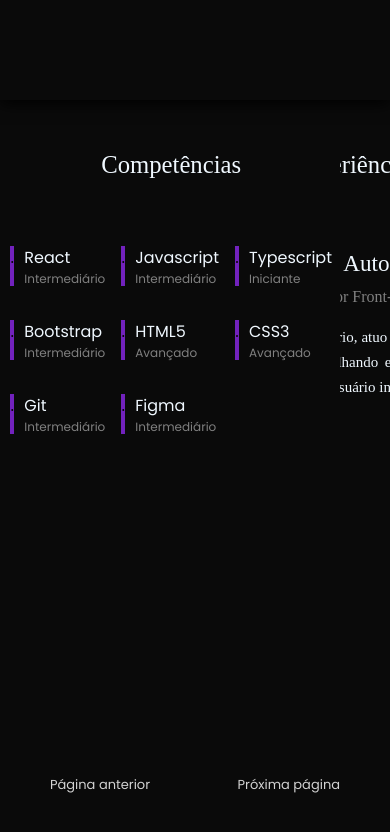
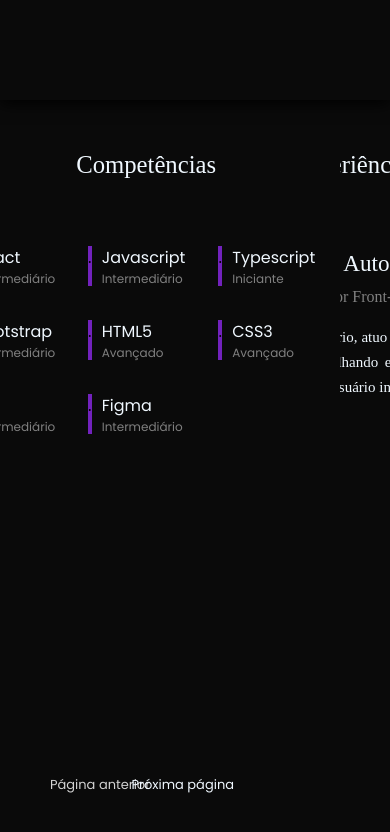
Before and after one commit to washingtonrodriigues/meu-portifolio, a React (Vite) app: page /experience in a window 390 px wide. Shown: the top 832 px of the page. Built offline with nearby package versions, Linux system fonts and the light colour scheme; the HTML template or start-up script is replaced by a standard one; a web font is replaced by a local one.

Commit message:
pequenos ajustes gerais

```diff
--- a/src/Components/Experience/Skills/styles.module.css
+++ b/src/Components/Experience/Skills/styles.module.css
@@ -2,6 +2,7 @@
 
 .skills_table {
   margin-top: 50px;
+  margin-right: 50px;
 }
 
 .skills_p {
--- a/src/Components/Experience/data/exp.json
+++ b/src/Components/Experience/data/exp.json
@@ -5,6 +5,7 @@
     "description": "Como voluntário, atuo na criação de aplicações web utilizando ReactJs, trabalhando em equipe para projetar e implementar interfaces de usuário intuitivas e de alta qualidade.",
     "technologies": [],
     "start": "Jun 2023",
-    "end": "Presente"
+    "end": "Presente",
+    "link": "https://redgtech.com.br/"
   }
 ]
--- a/src/Components/Experience/index.jsx
+++ b/src/Components/Experience/index.jsx
@@ -31,9 +31,8 @@
     >
       <div>
         <h2 className={classNames(styles.h2_exp)}>Experiência</h2>
-        <div className={classNames(styles.div_exp)}>
-          {experiences.map((experience, index) => (
-
+        {experiences.map((experience, index) => (
+          <a href={experience.link} target='_blank' className={classNames(styles.div_exp)}>
             <div key={index}
               onMouseEnter={() => handleMouseEnter(index)}
               onMouseLeave={() => handleMouseLeave(index)} className={classNames(styles.exp_card)}>
@@ -46,8 +45,8 @@
                 <p className={classNames(styles.exp_card_description)}>{experience.description}</p>
               </div>
             </div>
-          ))}
-        </div>
+          </a>
+        ))}
       </div>
       <div className={classNames(styles.div_skills)}>
         <h2 className={classNames(styles.h2_skills)}>Competências</h2>
--- a/src/Components/Experience/styles.module.css
+++ b/src/Components/Experience/styles.module.css
@@ -22,6 +22,7 @@
   gap: 30px;
   transition: 0.3s;
   border-radius: 5px;
+  cursor: pointer;
 }
 
 .exp_card:hover {
@@ -56,6 +57,11 @@
   line-height: 25px;
 }
 
+.div_exp {
+  text-decoration: none;
+  color: var(--color-white);
+}
+
 .div_skills {
   position: fixed;
   right: 50px;
--- a/src/Components/Home/index.jsx
+++ b/src/Components/Home/index.jsx
@@ -132,7 +132,6 @@
         >
           <i style={{ backgroundColor: 'transparent' }} class="fa-solid fa-download" ></i>Download CV
         </button>
-        <NextPage to={'/projects'} />
       </div>
       <div
         className={classNames(styles.second_content_home)}
@@ -147,6 +146,7 @@
           />
         </a>
       </div>
+      <NextPage to={'/projects'} />
     </motion.header>
   );
 }
--- a/src/Components/Home/styles.module.css
+++ b/src/Components/Home/styles.module.css
@@ -177,6 +177,7 @@
     display: flex;
     flex-direction: column-reverse;
     gap: 50px;
+    position: relative;
   }
 
   .name_title {
@@ -186,12 +187,14 @@
 
   .title_title {
     margin: 0 auto;
+    text-align: center;
   }
 
   .p_bio {
     text-align: center;
     margin: 0 auto;
     width: 600px;
+    display: block;
   }
 
   .technologies {
@@ -215,13 +218,6 @@
 
   .download_cv {
     margin: 0 auto 30px auto;
-  }
-
-  a.next_page {
-    position: relative;
-    display: flex;
-    justify-content: center;
-    right: 0;
   }
 }
 
--- a/src/Components/NextPage/styles.module.css
+++ b/src/Components/NextPage/styles.module.css
@@ -2,17 +2,26 @@
 
 .next_page {
   text-decoration: none;
-  position: fixed;
-  bottom: 50px;
-  color: lightgray;
+  color: var(--color-white);
   font-size: 13px;
   font-family: var(--font-Poppins);
   transition: 0.3s;
+  text-align: right;
+  position: fixed;
+  bottom: 50px;
   right: 50px;
-  background-color: var(--color-black);
+  background-color: transparent;
 }
 
 .next_page:hover {
   color: var(--color-purple);
   text-decoration: underline;
 }
+
+@media (max-width: 768px) {
+  .next_page {
+    position: absolute;
+    bottom: 50px;
+    right: 40%;
+  }
+}
```
